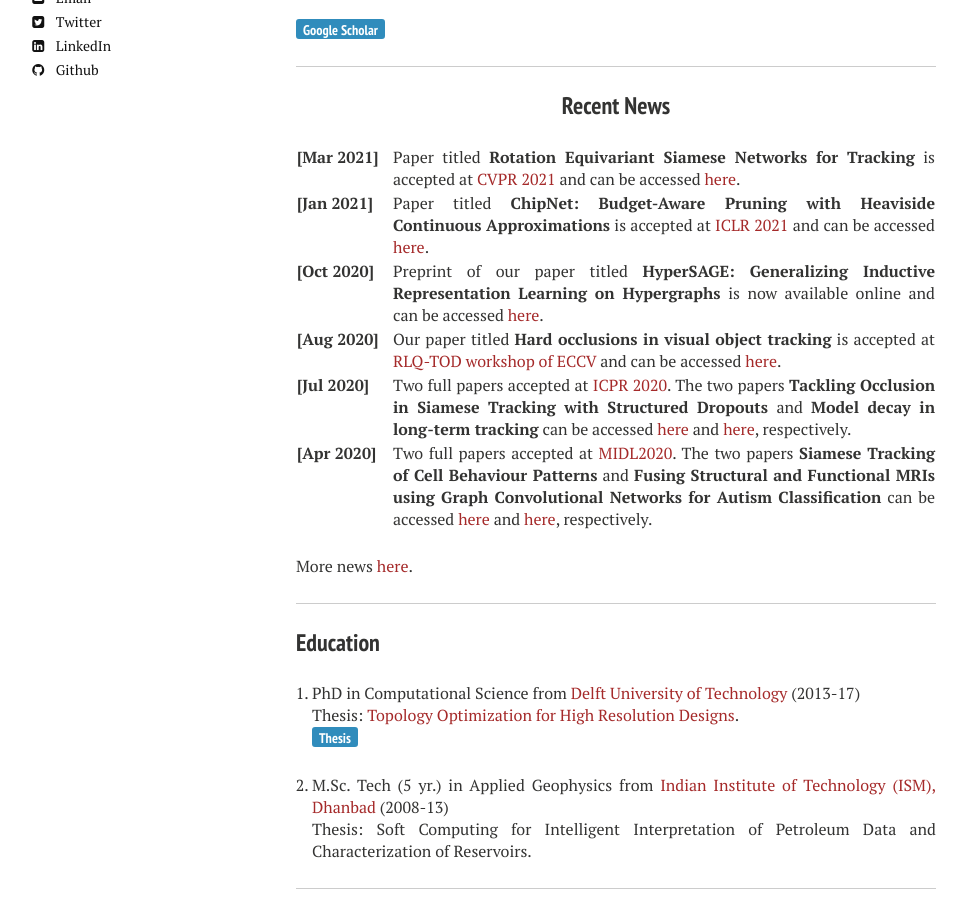
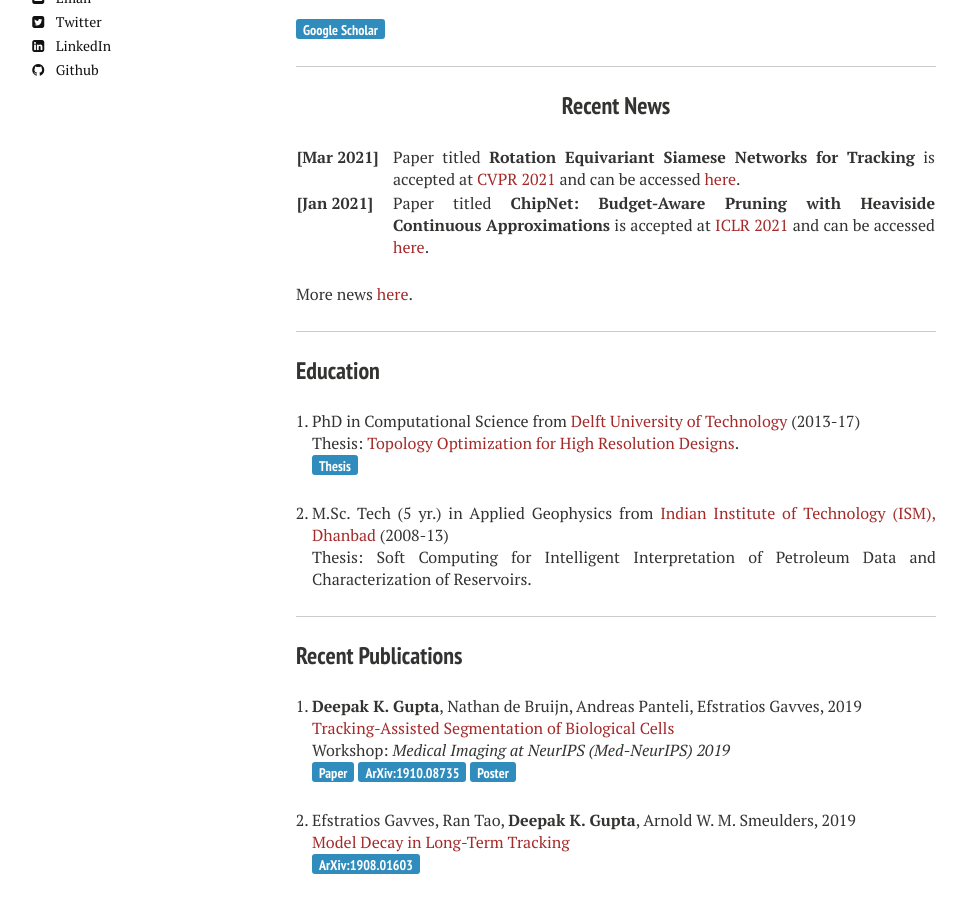
Before and after one commit to dkgupta90/dkgupta90.github.io, a Jekyll site: the page built from index.md, in a window 1280 px wide and 900 px high, scrolled down 400 px. Shown: the whole window, without its empty margins (24-991 px from the left). Built offline with Jekyll 4.4.1, drawn with Linux system fonts in a browser that asks for light colours; nearby versions of some CDN libraries.

```diff
--- a/index.md
+++ b/index.md
@@ -24,23 +24,6 @@
     <tr>
         <td valign="top"><strong>[Jan 2021]</strong></td>
         <td>Paper titled <b>ChipNet: Budget-Aware Pruning with Heaviside Continuous Approximations</b> is accepted at <a href="https://iclr.cc/">ICLR 2021</a> and can be accessed  <a href="https://openreview.net/forum?id=xCxXwTzx4L1">here</a>. </td>
-    </tr>
-    <tr>
-        <td valign="top"><strong>[Oct 2020]</strong></td>
-        <td>Preprint of our paper titled <b>HyperSAGE: Generalizing Inductive Representation Learning on Hypergraphs </b> is now available online and can be accessed  <a href="https://arxiv.org/abs/2010.04558">here</a>. </td>
-    </tr>
-    <tr>
-        <td valign="top"><strong>[Aug 2020]</strong></td>
-        <td>Our paper titled <b>Hard occlusions in visual object tracking</b> is accepted at <a href="https://rlq-tod.github.io/">RLQ-TOD workshop of ECCV</a> and can be accessed <a href="https://link.springer.com/chapter/10.1007/978-3-030-68238-5_22">here</a>. </td>
-    </tr>
-    <tr>
-        <td valign="top"><strong>[Jul 2020]</strong></td>
-        <td>Two full papers accepted at <a href="https://www.micc.unifi.it/icpr2020/">ICPR 2020</a>. The two papers <b>Tackling Occlusion in Siamese Tracking with Structured Dropouts
-</b> and <b>Model decay in long-term tracking</b> can be accessed <a href = "https://arxiv.org/abs/2006.16571">here</a>  and <a href = "https://arxiv.org/abs/1908.01603">here</a>, respectively.</td>
-    </tr>
-    <tr>
-        <td valign="top"><strong>[Apr 2020]</strong></td>
-        <td>Two full papers accepted at <a href="https://2020.midl.io">MIDL2020</a>. The two papers <b>Siamese Tracking of Cell Behaviour Patterns</b> and <b>Fusing Structural and Functional MRIs using Graph Convolutional Networks for Autism Classification</b> can be accessed <a href = "https://openreview.net/forum?id=V3ZrDLgNgu">here</a>  and <a href = "https://openreview.net/forum?id=EKu4FU5s4">here</a>, respectively.</td>
     </tr>
 </table>
 More news <a href='https://dkgupta90.github.io/news/'>here</a>.
```
Also changed, not shown: news/index.md (+3 -3 lines).
